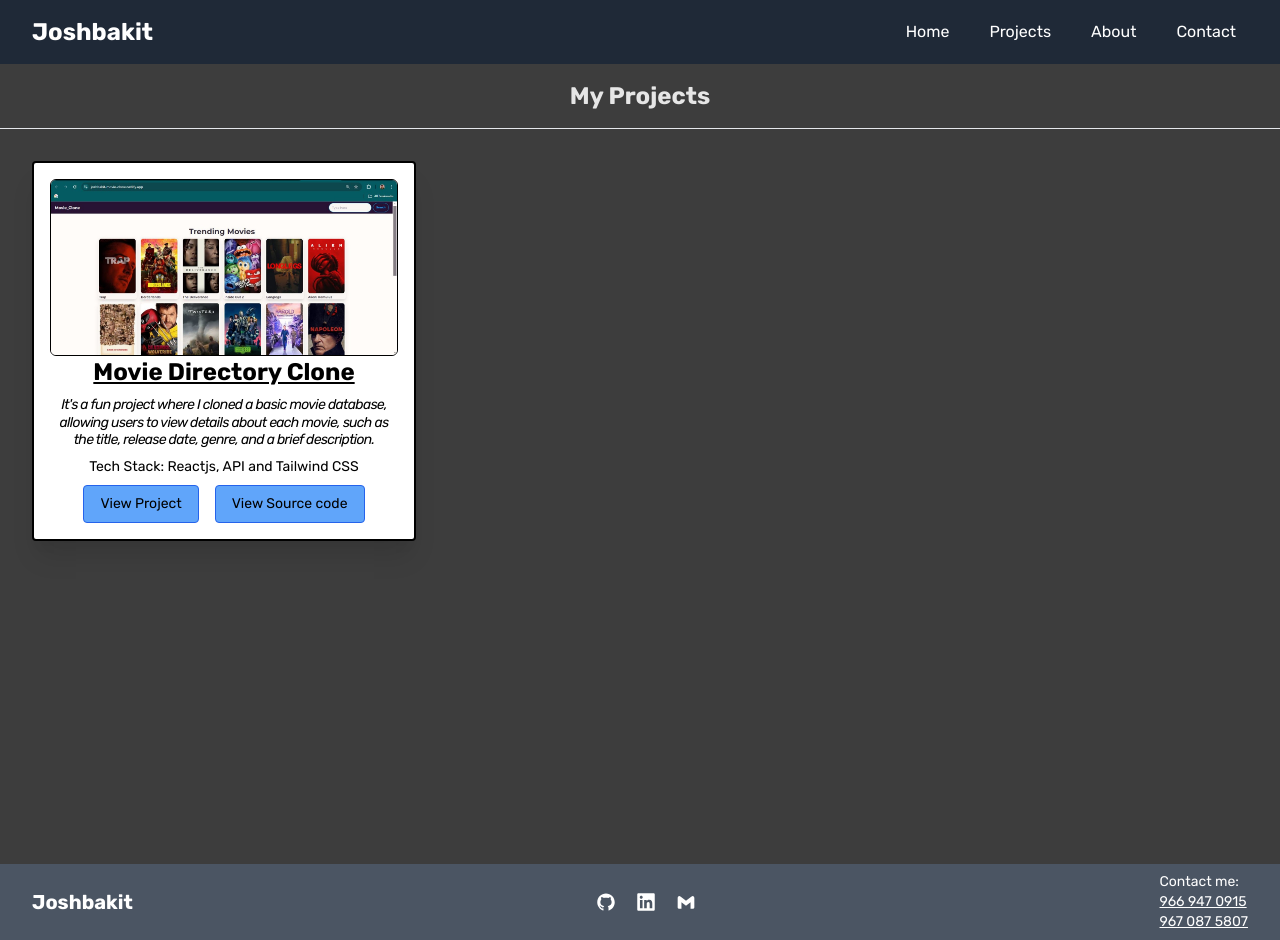
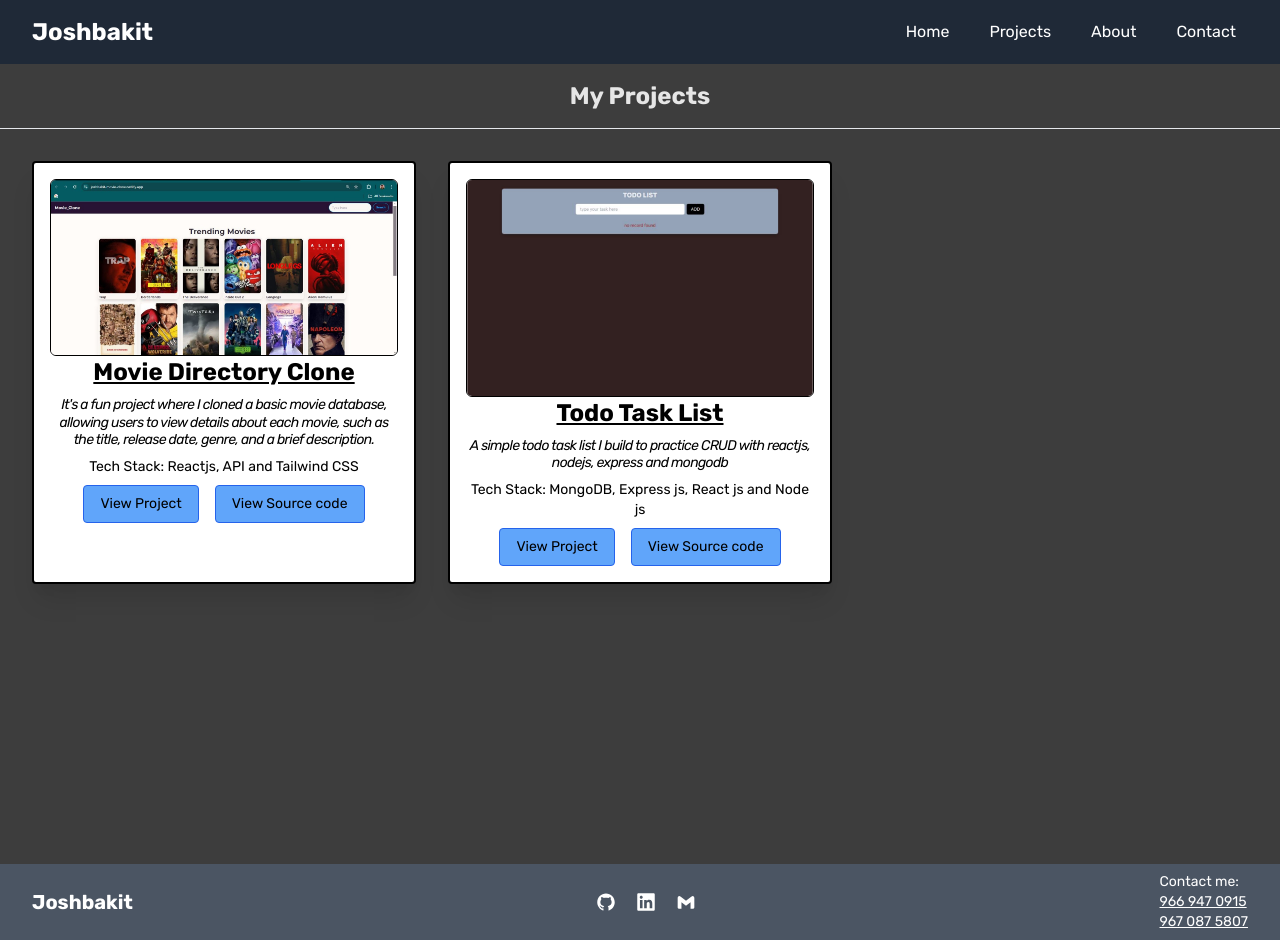
Before and after one commit to joshbakit/portfolio, a React (Vite) app: page /projects in a window 1280 px wide. Built offline with nearby package versions, Linux system fonts and the light colour scheme.

Commit message:
add todo-list project display

```diff
--- a/src/pages/Projects.jsx
+++ b/src/pages/Projects.jsx
@@ -8,6 +8,14 @@ const projects = [
     githubLink: "https://github.com/joshbakit/movie_clone",
     demoLink: "https://joshbakit-movie-clone.netlify.app/",
     image: '/assets/movie_clone.JPG'
+  },
+  {
+    title: "Todo Task List",
+    description: "A simple todo task list I build to practice CRUD with reactjs, nodejs, express and mongodb",
+    techStack: "MongoDB, Express js, React js and Node js",
+    githubLink: "https://github.com/joshbakit/frontend-todotask",
+    demoLink: "https://frontend-todotask.vercel.app/",
+    image: '/assets/todo-list.png'
   },
 ]
 
```
Also changed, not shown: public/assets/todo-list.png (added).
